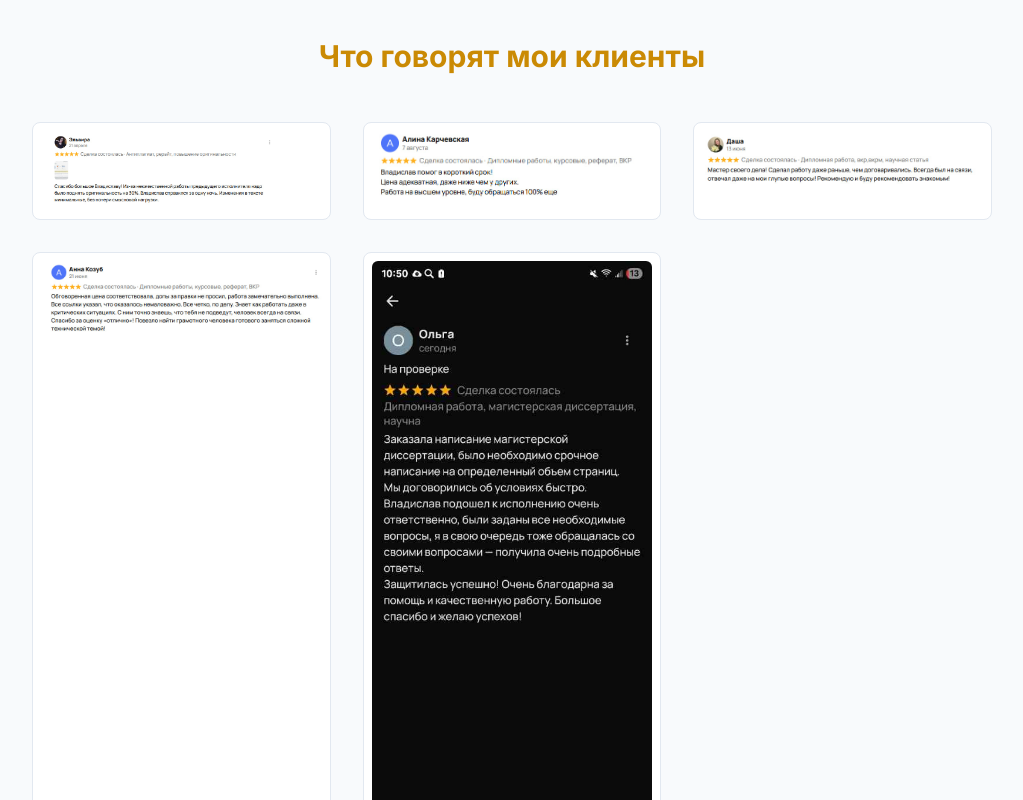
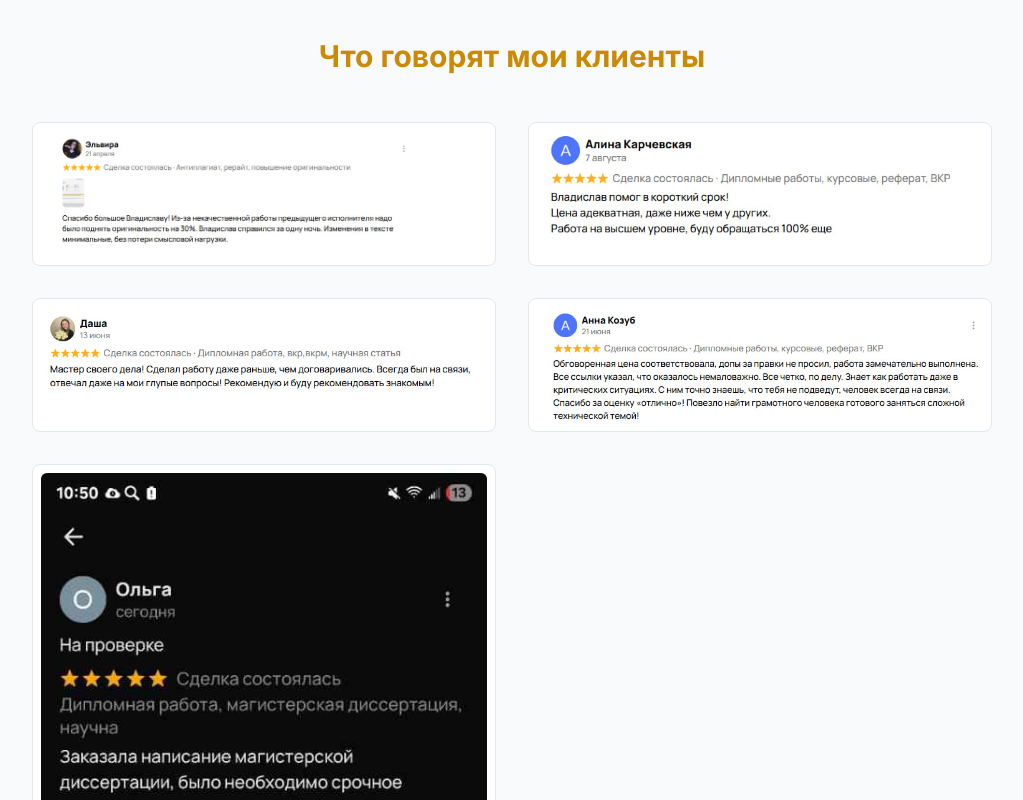
Before and after one commit to SousR0ux/student-site, a plain HTML site: page index.html in a window 1280 px wide. Shown: the part 2940-3740 px from the top of the page, without its empty margins (128-1151 px from the left). Drawn offline with nearby package versions, Linux system fonts and the light colour scheme.

Commit message:
Add files via upload

```diff
--- a/index.html
+++ b/index.html
@@ -196,8 +196,8 @@
         <!-- НОВЫЙ БЛОК: Реальные отзывы -->
         <section id="screenshot-reviews" class="py-16">
             <h2 class="text-3xl font-bold mb-12 section-title">Что говорят мои клиенты</h2>
-            <div class="grid grid-cols-1 sm:grid-cols-2 lg:grid-cols-3 gap-8">
-                <!-- Замените src на ссылки на ваши изображения на GitHub -->
+            <!-- ИЗМЕНЕНИЕ ЗДЕСЬ: Убрал lg:grid-cols-3, чтобы на больших экранах было 2 колонки -->
+            <div class="grid grid-cols-1 sm:grid-cols-2 gap-8">
                 <div class="review-screenshot-card rounded-lg p-2"><img src="https://raw.githubusercontent.com/SousR0ux/student-site/main/images/photo_2025-08-19_13-03-29.jpg" alt="Отзыв клиента 1" class="rounded-md w-full"></div>
                 <div class="review-screenshot-card rounded-lg p-2"><img src="https://raw.githubusercontent.com/SousR0ux/student-site/main/images/photo_2025-08-19_13-03-39.jpg" alt="Отзыв клиента 2" class="rounded-md w-full"></div>
                 <div class="review-screenshot-card rounded-lg p-2"><img src="https://raw.githubusercontent.com/SousR0ux/student-site/main/images/photo_2025-08-19_13-03-42.jpg" alt="Отзыв клиента 3" class="rounded-md w-full"></div>
```
